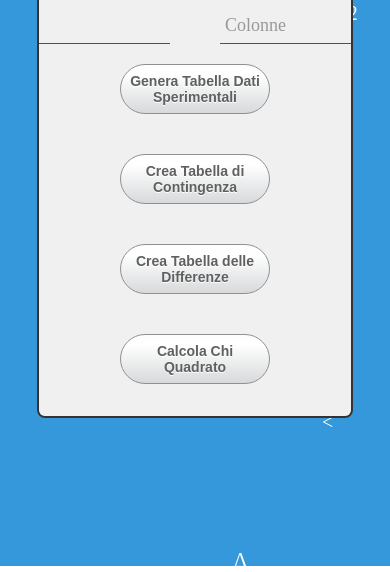
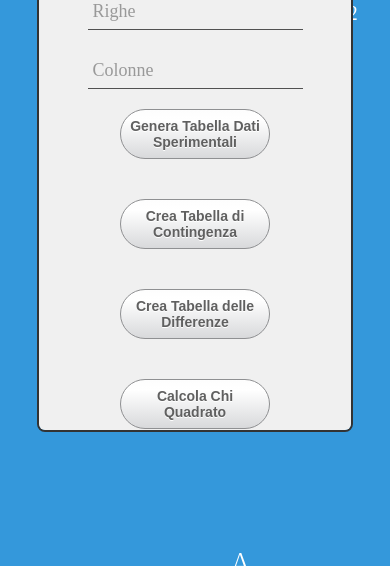
Before and after one commit to maso-prog/TabellaDinamicaInputCalcoloChiQuadrato, a plain HTML site: page index.html in a window 390 px wide. Shown: the part 278-850 px from the top of the page. Drawn offline with Linux system fonts and the light colour scheme.

Commit message:
correzione visibilità per telefoni

```diff
--- a/style.css
+++ b/style.css
@@ -6,7 +6,7 @@ body, html {
 }
 
 #background {
-    position: fixed; /* Modifica la posizione a fixed */
+    position: fixed;
     top: 0;
     left: 0;
     width: 100%;
@@ -32,20 +32,19 @@ body, html {
 }
 
 #box{
-    /* Rimuovi la larghezza fissa e imposta margin: auto; per centrare il box */
     width: auto;
     margin: auto;
-    max-width: 70%; /* Limita la larghezza massima del box per evitare che sia troppo grande */
-    max-height: 65vh; /* Limita l'altezza massima del box al 90% dell'altezza della finestra del browser */
-    overflow: auto; /* Abilita lo scorrimento all'interno del box se la tabella supera le dimensioni del box */
-    background-color: #f0f0f0; /* colore di sfondo del box */
-    border: 2px solid #333; /* bordo del box */
-    border-radius: 8px; /* bordi arrotondati del box */
-    padding: 3% 5%; /* spazio interno al box */
-    text-align: center; /* allinea il testo al centro */
+    max-width: 70%;
+    max-height: 65vh;
+    overflow: auto; /* abilita lo scorrimento all'interno del box se la tabella supera le dimensioni del box */
+    background-color: #f0f0f0;
+    border: 2px solid #333;
+    border-radius: 8px;
+    padding: 3% 5%;
+    text-align: center;
 }
 
-/* Stile degli input */
+/* stile degli input */
 .input-group{
     display: flex;
     justify-content: center;
@@ -54,7 +53,16 @@ body, html {
     margin-bottom: 20px;
 }
 
-/*bottoni*/
+/* stili per schermi più piccoli, come i telefoni */
+@media screen and (max-width: 600px) {
+    .input-group {
+      flex-direction: column; /* cambia la direzione del flex container in colonna */
+      gap: 20px; /* aggiungi uno spazio tra gli elementi */
+    }
+  }
+
+
+/* bottoni */
 
 button{
     display: flex;
@@ -83,14 +91,14 @@ button:active{
     box-shadow: 0 4px 3px 1px #FCFCFC, 0 6px 8px #D6D7D9, 0 -4px 4px #CECFD1, 0 -6px 4px #FEFEFE, inset 0 0 5px 3px #999, inset 0 0 30px #aaa;
 }
 
-/* posizione bottoni*/
+/* posizione bottoni */
 
 .button {
     display: block;
     margin: 20px auto;
   }
 
-/*input*/
+/* input */
 
 .gruppo-movimento{
     position: relative;
@@ -162,7 +170,7 @@ button:active{
     width: 50%;
 }
 
-/*tabella*/
+/* tabella */
 
 table{
     border-collapse: collapse;
```
